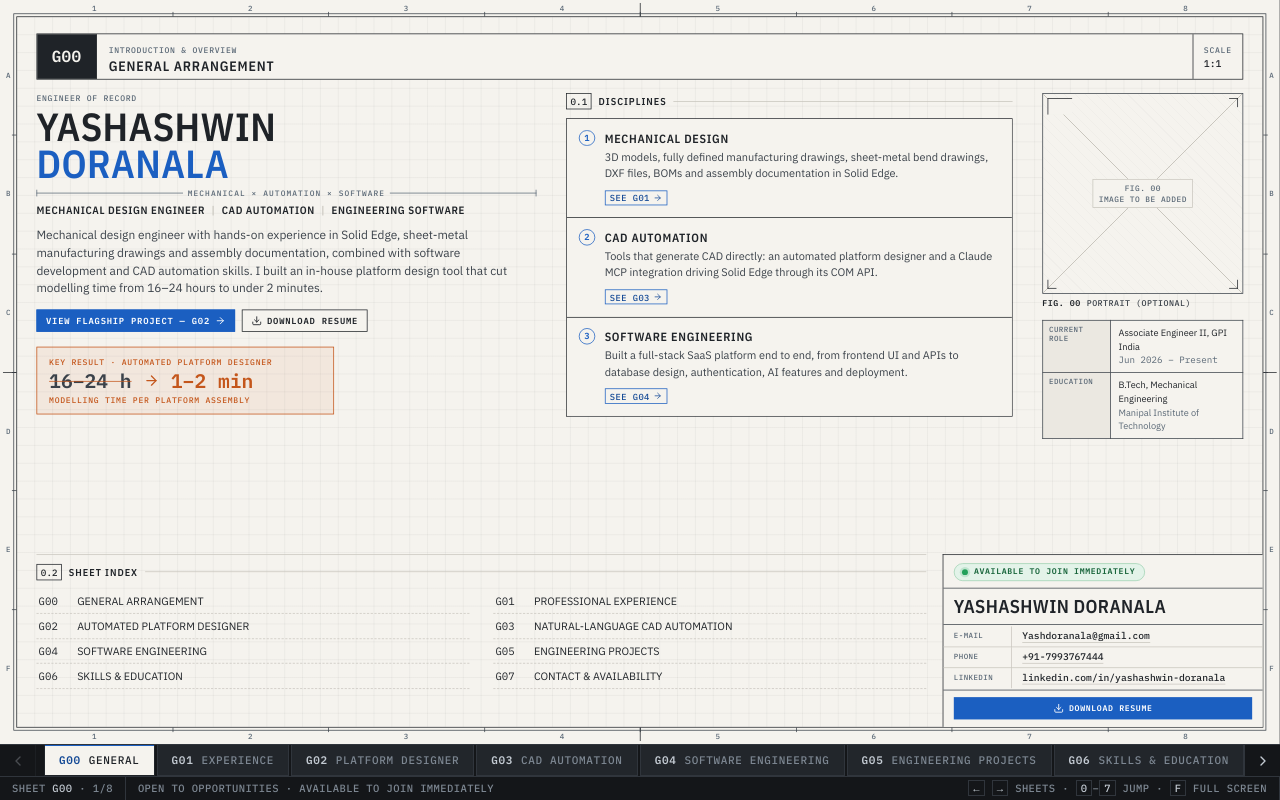
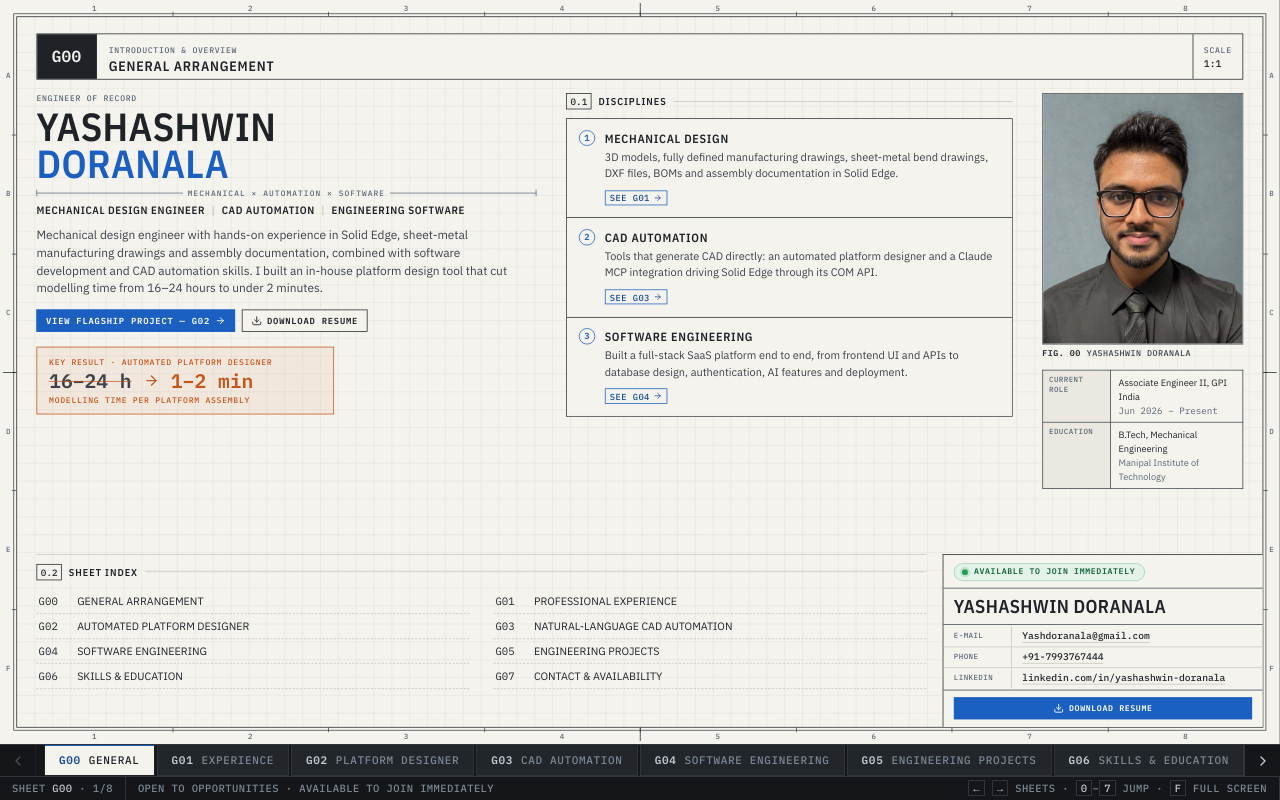
Before and after one commit to HsayYD/Portfolio, a Next.js app: page / in a window 1280 px wide. Built offline with nearby package versions, Linux system fonts and the light colour scheme.

Commit message:
G00: add portrait
Co-Authored-By: Claude Opus 5.5 <noreply@anthropic.com>
Claude-Session: https://claude.ai/code/session_01HaAqdXqxTuinBnmdidnP78

```diff
--- a/src/app/sheets.css
+++ b/src/app/sheets.css
@@ -37,7 +37,7 @@
 .disc p { margin: 0 0 0.55em; color: var(--ink-2); font-size: 0.92em; }
 
 .g00-side { display: grid; gap: 14px; }
-.g00-side .fig .frame-img { aspect-ratio: 1 / 1 !important; }
+.g00-side .fig img { object-position: center 30%; }
 .tbl.kv th { width: 34%; font: 500 0.68em var(--f-mono); letter-spacing: 0.06em; text-transform: uppercase; color: var(--annot); background: var(--paper-2); }
 .tbl.kv td { font-size: 0.84em; }
 
--- a/src/data/images.ts
+++ b/src/data/images.ts
@@ -25,11 +25,11 @@ export const images = {
   /* G00 — optional portrait */
   portrait: {
     fig: "FIG. 00",
-    caption: "PORTRAIT (OPTIONAL)",
+    caption: "YASHASHWIN DORANALA",
     src: "/images/profile/portrait.jpg",
     alt: "Portrait of Yashashwin Doranala",
     ratio: 4 / 5,
-    ready: false,
+    ready: true,
   },
 
   /* G02 — Automated Platform Designer */
```
Also changed, not shown: public/images/profile/portrait.jpg (added), 1 other file (tests, documents, lock files or other folders).
